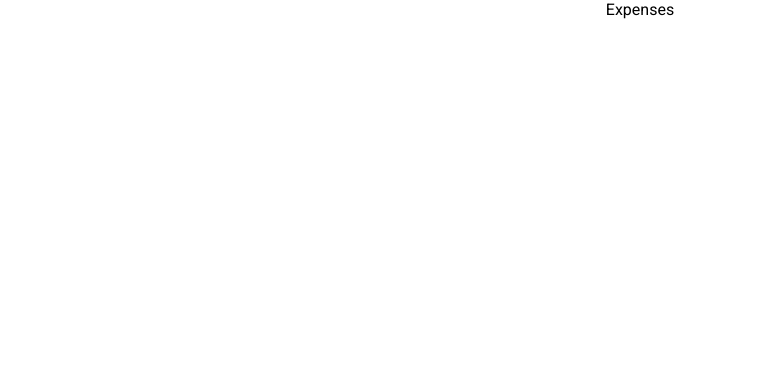
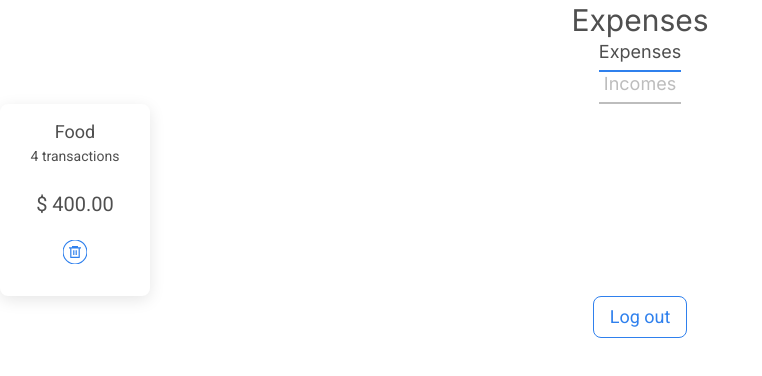
Before and after one commit to ErizoMA/C4-reactable-ErizoMA, a React (Create React App) app: page /expenses in a window 1280 px wide. Shown: the top 376 px of the page, without its empty margins (0-762 px from the left). Built offline with nearby package versions, Linux system fonts and the light colour scheme.

Commit message:
Create components of Expenses page

```diff
--- a/src/components/Login/Input.js
+++ b/src/components/Login/Input.js
@@ -1,6 +1,6 @@
 import styled from "@emotion/styled";
 
-function Input({placeholder}) {
+function Input({ placeholder }) {
   return <Container placeholder={placeholder}></Container>;
 }
 
--- a/src/components/UI/Button.js
+++ b/src/components/UI/Button.js
@@ -1,18 +1,18 @@
 import styled from "@emotion/styled";
 
-function Button() {
-  return <BlueButton>Login</BlueButton>;
-}
-
-const BlueButton = styled.button`
+export const BlueButton = styled.button`
   background: var(--blue-1);
   border-radius: 8px;
   padding: 8px 16px;
   font-size: 18px;
   line-height: 24px;
   color: #ffffff;
-  border:none;
+  border: none;
   cursor: pointer;
 `;
 
-export default Button;
+export const WhiteButton = styled(BlueButton)`
+  color: var(--blue-1);
+  background: white;
+  border: 1px solid var(--blue-1);
+`;
--- /dev/null
+++ b/src/components/UI/Card.js
@@ -0,0 +1,48 @@
+/** @jsxImportSource @emotion/react */
+import { css } from "@emotion/react";
+
+function Card({ category, count, total }) {
+  return (
+    <div
+      css={css`
+        width: 150px;
+        height: 192px;
+        display: flex;
+        flex-direction: column;
+        gap: 20px;
+        padding: 16px;
+        text-align: center;
+        align-items: center;
+        color: var(--gray-2);
+        background: #ffffff;
+        box-shadow: 0px 4px 16px rgba(0, 0, 0, 0.1);
+        border-radius: 8px;
+        .title {
+          font-size: 18px;
+          line-height: 24px;
+        }
+        .subtitle {
+          font-size: 14px;
+          line-height: 24px;
+        }
+        .total {
+          font-size: 20px;
+          line-height: 32px;
+        }
+        img {
+          width: 24px;
+          height: 24px;
+        }
+      `}
+    >
+      <div>
+        <p className="title">{category}</p>
+        <p className="subtitle">{`${count} transactions`}</p>
+      </div>
+      <p className="total">{`$ ${total}`}</p>
+      <img alt="" src="trash.svg" />
+    </div>
+  );
+}
+
+export default Card;
--- /dev/null
+++ b/src/components/UI/Tab.js
@@ -0,0 +1,44 @@
+import styled from "@emotion/styled";
+
+export function ActiveTab({ title }) {
+  return (
+    <TabContainer>
+      <ActiveP>{title}</ActiveP>
+      <ActiveBar />
+    </TabContainer>
+  );
+}
+
+export function InactiveTab({ title }) {
+  return (
+    <TabContainer>
+      <DesactiveP>{title}</DesactiveP>
+      <DesactiveBar />
+    </TabContainer>
+  );
+}
+const TabContainer = styled.div`
+  display: flex;
+  flex-direction: column;
+  align-items: center;
+  gap: 6px;
+`;
+const ActiveP = styled.p`
+  font-family: Inter;
+  font-size: 18px;
+  line-height: 24px;
+  color: var(--gray-2);
+`;
+
+const ActiveBar = styled.div`
+  background: var(--blue-1);
+  width: 82px;
+  height: 2px;
+`;
+
+const DesactiveP = styled(ActiveP)`
+  color: var(--gray-4);
+`;
+const DesactiveBar = styled(ActiveBar)`
+  background: var(--gray-4);
+`;
--- a/src/pages/Expenses.js
+++ b/src/pages/Expenses.js
@@ -1,5 +1,18 @@
+import { WhiteButton } from "../components/UI/Button";
+import Card from "../components/UI/Card";
+import { ActiveTab, InactiveTab } from "../components/UI/Tab";
+import Title from "../components/UI/Title";
+
 function Expenses() {
-  return ( <div>Expenses</div> );
+  return (
+    <div>
+      <Title title="Expenses" />
+      <ActiveTab title="Expenses" />
+      <InactiveTab title="Incomes" />
+      <Card category="Food" count="4" total="400.00" />
+      <WhiteButton>Log out</WhiteButton>
+    </div>
+  );
 }
 
 export default Expenses;
--- a/src/pages/Incomes.js
+++ b/src/pages/Incomes.js
@@ -1,5 +1,5 @@
 function Incomes() {
-  return ( <div>Incomes</div> );
+  return <div>Incomes</div>;
 }
 
 export default Incomes;
--- a/src/pages/Login.js
+++ b/src/pages/Login.js
@@ -1,8 +1,7 @@
 import Input from "../components/Login/Input";
 import Label from "../components/Login/Label";
 import Subtitle from "../components/Login/Subtitle";
-import Title from "../components/Login/Title";
-import Button from "../components/UI/Button";
+import Title from "../components/UI/Title";
 
 function Login() {
   return (
@@ -13,7 +12,6 @@ function Login() {
       <Input placeholder="somebody@mail.com" />
       <Label text="Password" />
       <Input placeholder="********" />
-      <Button></Button>
     </div>
   );
 }
```
Also changed, not shown: src/components/Login/Label.js (+5 -5 lines), src/components/Login/Subtitle.js (+7 -7 lines), src/components/UI/Title.js (renamed from src/components/Login/Title.js).
